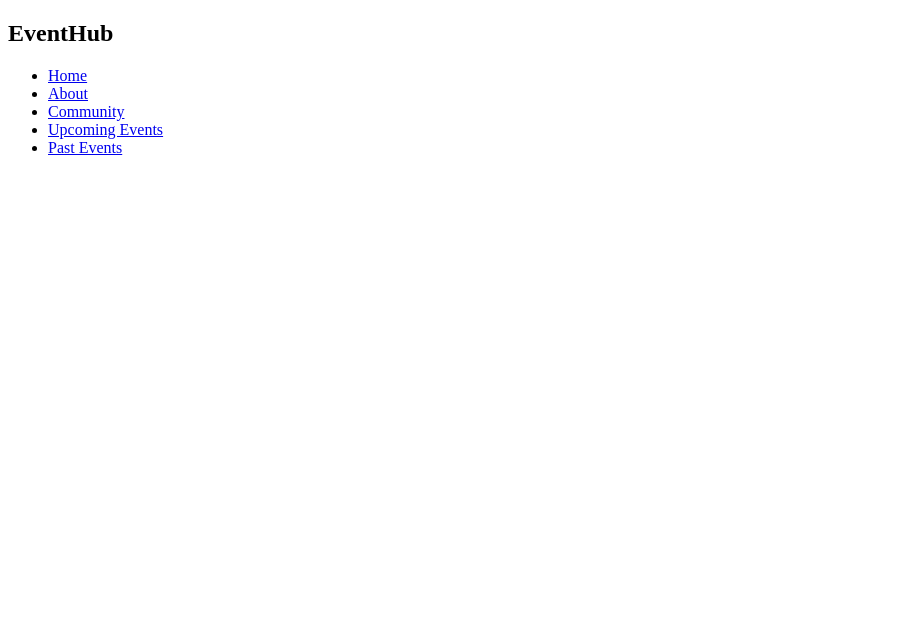
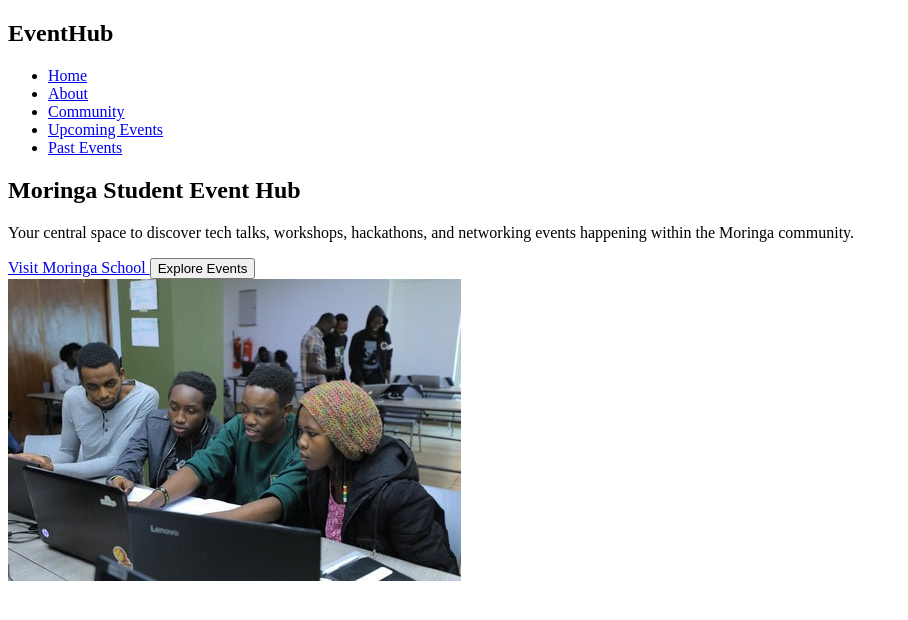
Before and after one commit to Skylar-Lorena/student-event-hub, a plain HTML site: page index.html in a window 1280 px wide. Shown: the whole page, without its empty margins (0-908 px from the left). Drawn offline with Linux system fonts and the light colour scheme.

Commit message:
feat: add hero section with call-to-action
- Introduce main heading and description
- Add primary and secondary action buttons
- Include student collaboration image

```diff
--- a/index.html
+++ b/index.html
@@ -23,6 +23,31 @@
         </nav>
     </header>
 
+    <!-- Main Content -->
+    <main id="home">
+
+        <!-- Hero Section -->
+        <section class="hero">
+            <div class="hero-content">
+                <h1>Moringa Student Event Hub</h1>
+                <p>
+                    Your central space to discover tech talks, workshops, hackathons, and networking events
+                    happening within the Moringa community.
+                </p>
+                <a href="https://moringaschool.com/" target="_blank" rel="noopener noreferrer" class="btn-primary">
+                    Visit Moringa School
+                </a>
+                <button class="btn-secondary">Explore Events</button>
+            </div>
+
+            <div class="hero-image">
+                <img src="/public/assets/students_learning.jpg" alt="Students collaborating in a coding session">
+            </div>
+        </section>
+
+
+    </main>
+
 
 </body>
 </html>
```
